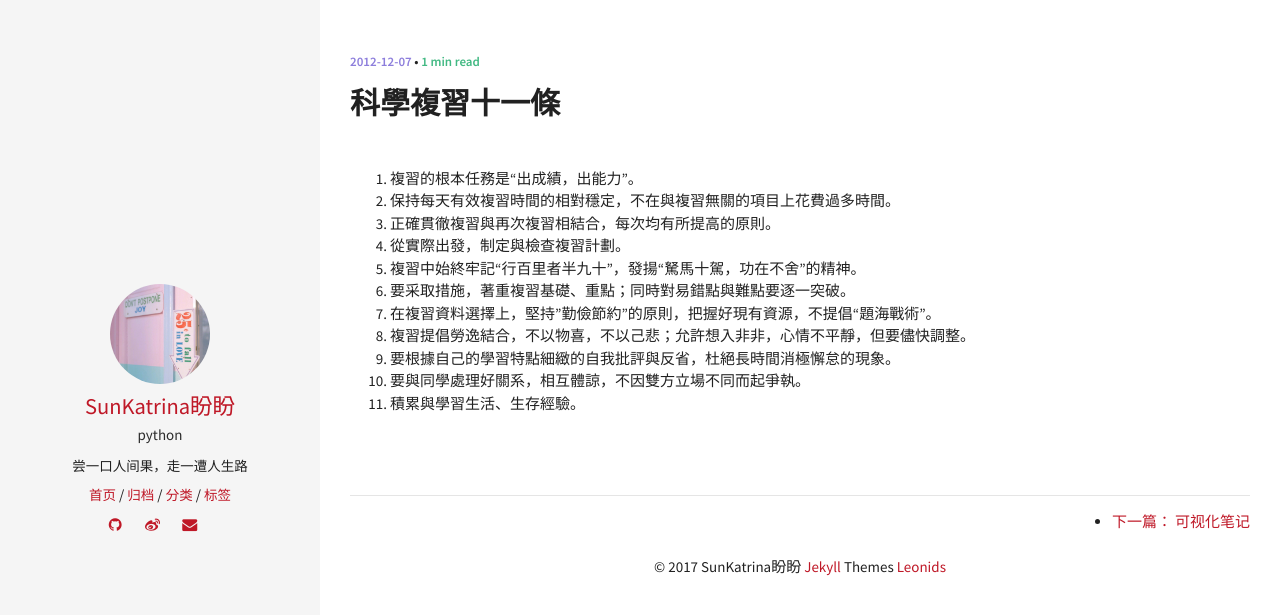
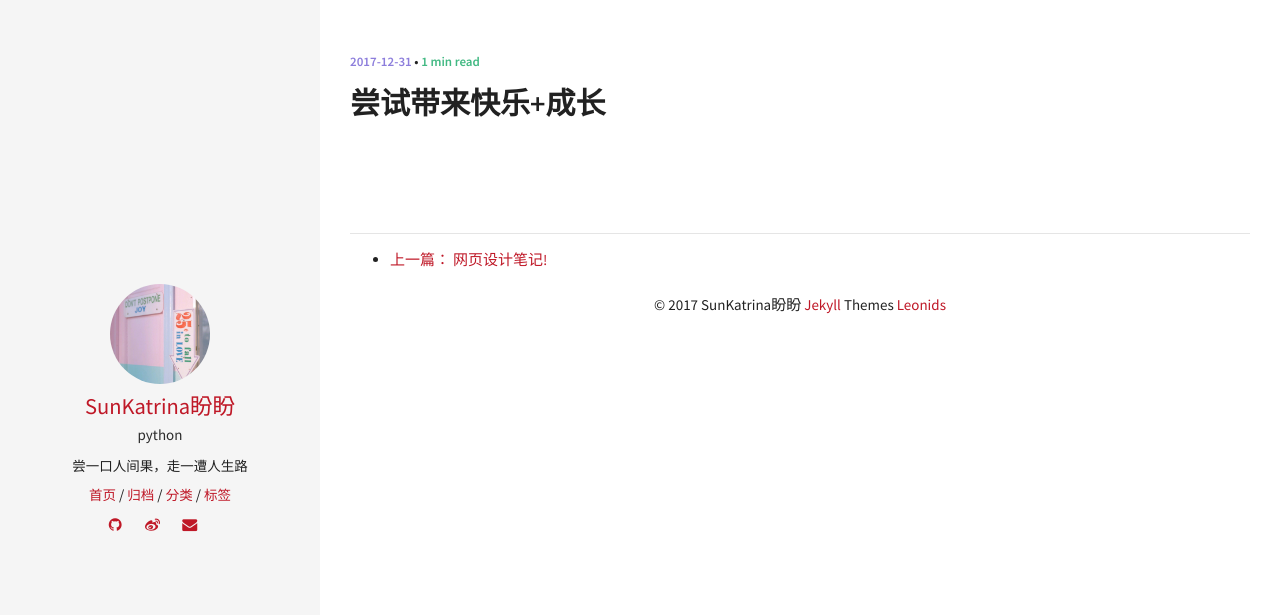
Before and after one commit to sunsipan/sunsipan.github.io, a Jekyll site: the page built from _posts/2012-12-07-review-ways.md, in a window 1280 px wide. Shown: the top 615 px of the page. Built offline with Jekyll 4.4.1, drawn with Linux system fonts in a browser that asks for light colours; comment, search, counter and statistics services are not loaded.

Commit message:
Update 2012-12-07-review-ways.md

```diff
--- a/_posts/2012-12-07-review-ways.md
+++ b/_posts/2012-12-07-review-ways.md
@@ -1,21 +1,8 @@
 ---
 layout: post
-title: 科學複習十一條
-categories: [学习]
-tags: [其他]
-date: 2012-12-07 15:12:18
+title: 尝试带来快乐+成长
+categories: [心情]
+tags: [杂记]
+date: 2017-12-31 2：13
 comments: true
 ---
-
-1. 複習的根本任務是“出成績，出能力”。
-2. 保持每天有效複習時間的相對穩定，不在與複習無關的項目上花費過多時間。
-3. 正確貫徹複習與再次複習相結合，每次均有所提高的原則。
-4. 從實際出發，制定與檢查複習計劃。
-5. 複習中始終牢記“行百里者半九十”，發揚“駑馬十駕，功在不舍”的精神。
-<!--more-->
-6. 要采取措施，著重複習基礎、重點；同時對易錯點與難點要逐一突破。
-7. 在複習資料選擇上，堅持”勤儉節約”的原則，把握好現有資源，不提倡“題海戰術”。
-8. 複習提倡勞逸結合，不以物喜，不以己悲；允許想入非非，心情不平靜，但要儘快調整。
-9. 要根據自己的學習特點細緻的自我批評與反省，杜絕長時間消極懈怠的現象。
-10. 要與同學處理好關系，相互體諒，不因雙方立場不同而起爭執。
-11. 積累與學習生活、生存經驗。
```
